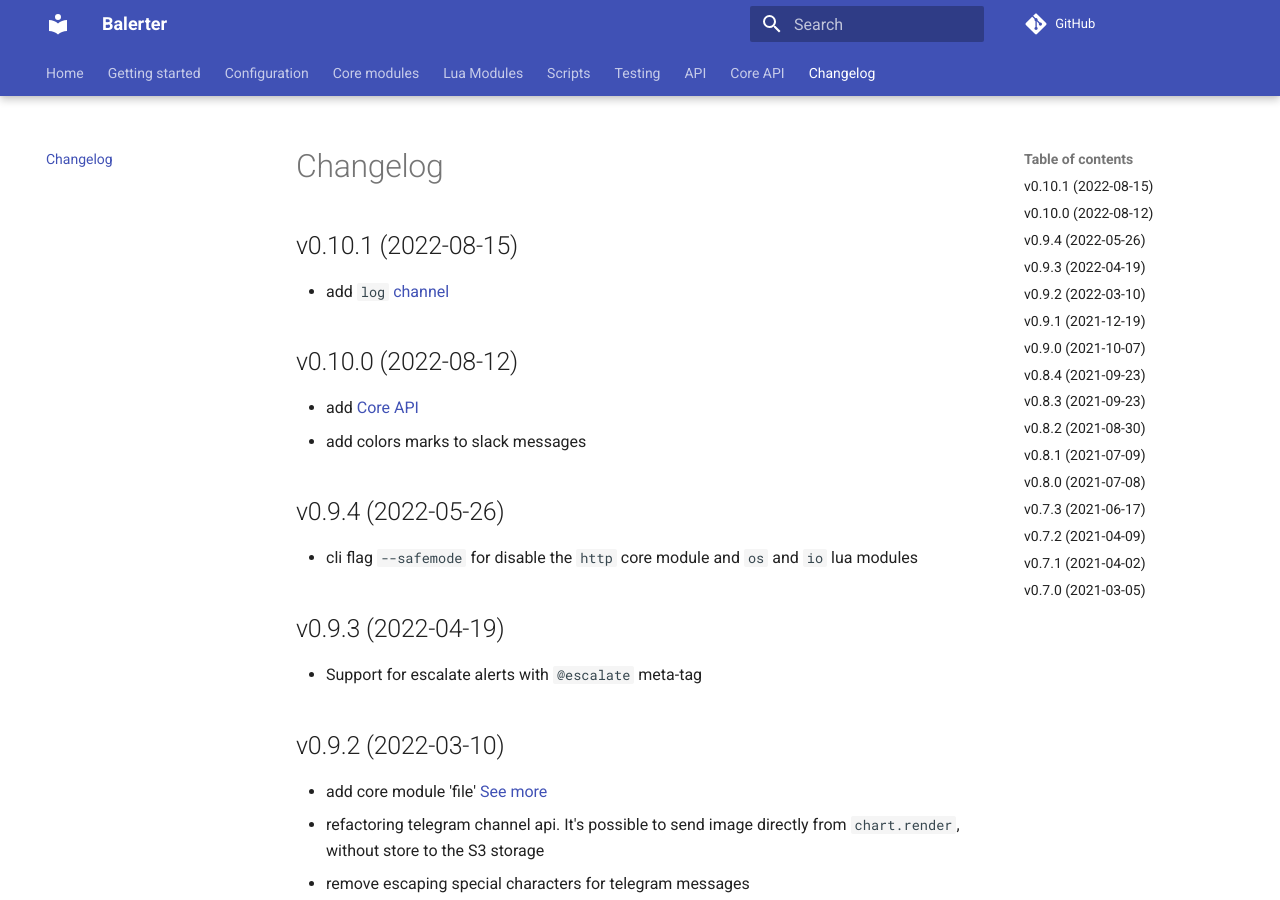
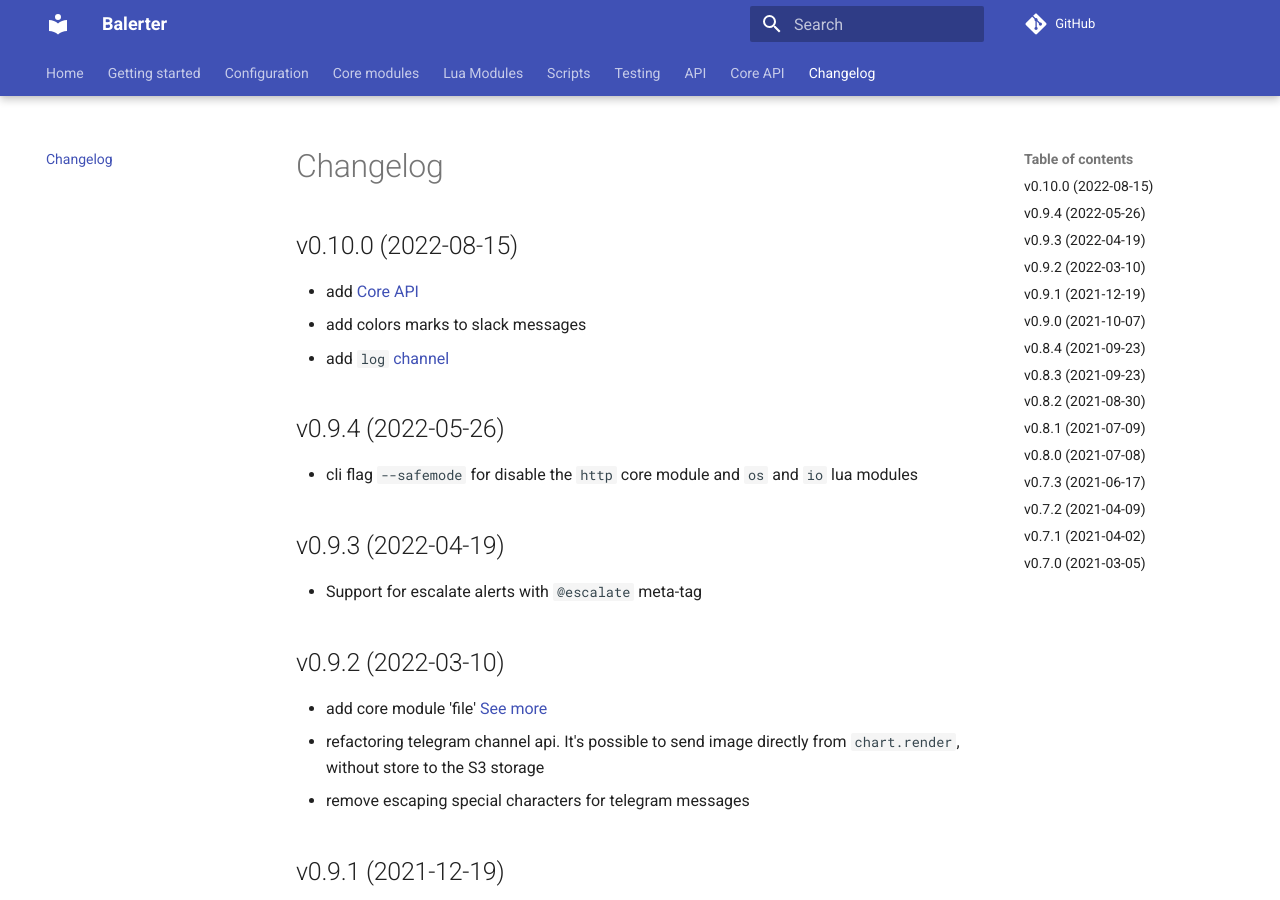
Before and after one commit to balerter/site, an MkDocs documentation site: the page built from docs/changelog.md, in a window 1280 px wide and 900 px high. Built offline with MkDocs 1.6.1 and Material for MkDocs 9.7.7, drawn with Linux system fonts in a browser that asks for light colours; comment, search, counter and statistics services are not loaded.

Commit message:
fix changelog

```diff
--- a/docs/changelog.md
+++ b/docs/changelog.md
@@ -1,11 +1,8 @@
-## v0.10.1 (2022-08-15)
+## v0.10.0 (2022-08-15)
 
+- add [Core API](/core-api/about)
+- add colors marks to slack messages
 - add `log` [channel](/configuration/sections/channels#log)
-
-## v0.10.0 (2022-08-12)
-
-- add [Core API](/core-api)
-- add colors marks to slack messages
 
 ## v0.9.4 (2022-05-26)
 
```
